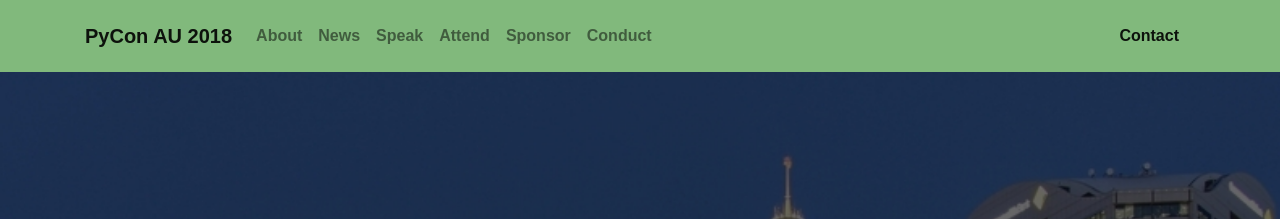
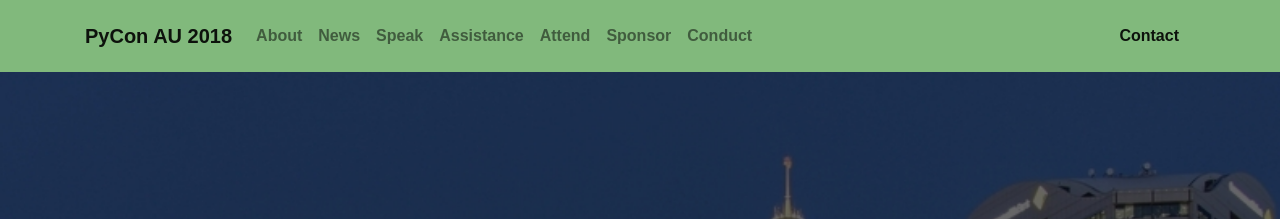
Before and after one commit to pyconau/2018.pycon-au.org, a Jekyll site: the page built from index.html, in a window 1280 px wide. Shown: the top 219 px of the page. Built offline with Jekyll 4.4.1, drawn with Linux system fonts in a browser that asks for light colours; some web fonts are replaced.

Commit message:
Add header link

```diff
--- a/_config.yml
+++ b/_config.yml
@@ -8,6 +8,7 @@ navigationLinks:
  - {permalink: '/about/', text: "About"}
  - {permalink: '/news/', text: "News"}
  - {permalink: '/speak/', text: "Speak"}
+ - {permalink: '/assistance/', text: "Assistance"}
  - {permalink: '/attend/', text: "Attend"}
  - {permalink: '/sponsor/', text: "Sponsor"}
  - {permalink: '/conduct/', text: "Conduct"}
```
